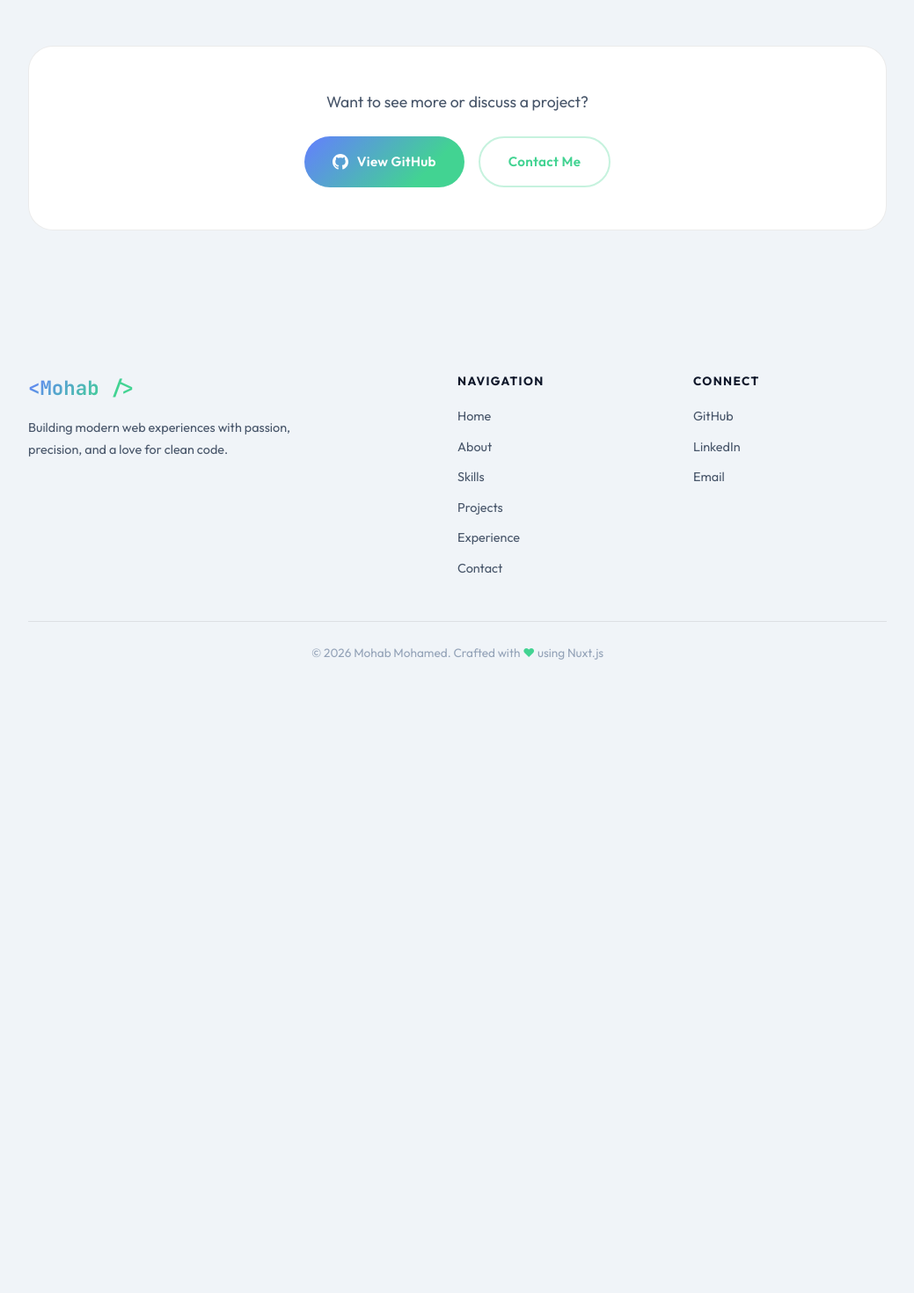
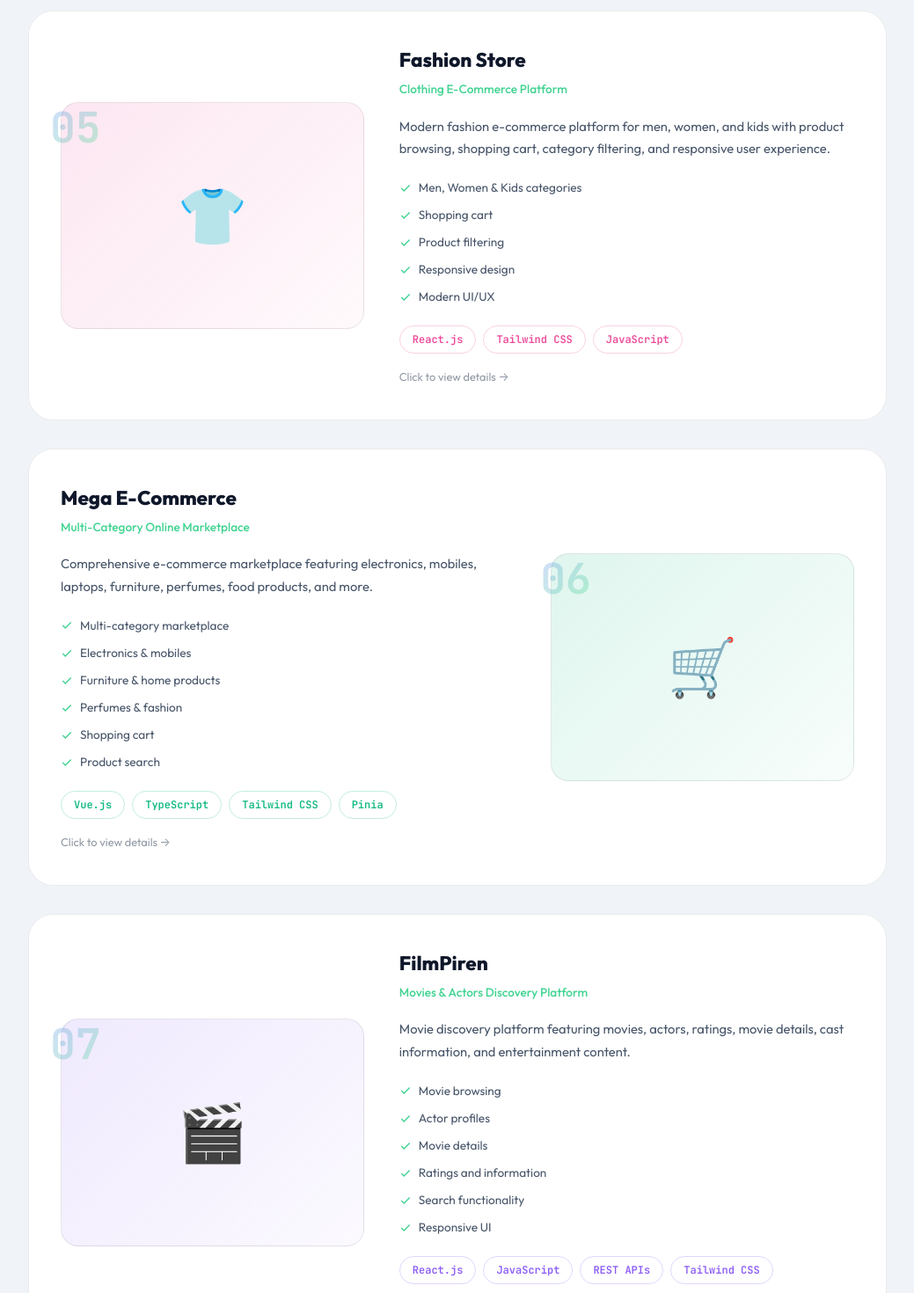
Before and after one commit to MohabMohamed72/CVportofolio, a Nuxt app: page /projects in a window 1280 px wide. Shown: the part 2420-3890 px from the top of the page at 88% size, without its empty margins (120-1159 px from the left). Before the commit the page ends 3204 px from the top, so only its background shows below. Built offline with nearby package versions, Linux system fonts and the light colour scheme.

Commit message:
update projects

```diff
--- a/composables/usePortfolioData.ts
+++ b/composables/usePortfolioData.ts
@@ -118,6 +118,7 @@
     {
       title: "HSE Safety Platform",
       subtitle: "Health, Safety & Environment",
+      link: "https://hse.techlabeg.com/",
       description:
         "HSE platform promoting safety awareness with service plans, subscription management, and comprehensive admin dashboard.",
       tech: [
@@ -176,10 +177,11 @@
         ],
       },
     },
-
     {
       title: "Orbit System",
       subtitle: "Engineering Company Management Platform",
+       link: "https://orbitconsults.com/",
+
       description:
         "Full dashboard + website for managing engineering projects, clients, reservations, and financial operations. Supports complete project lifecycle with real-time analytics.",
       tech: ["Vue 3", "TypeScript", "SCSS", "Pinia", "REST APIs", "Chart.js"],
@@ -300,6 +302,133 @@
         ],
       },
     },
+    {
+      title: "Fashion Store",
+      subtitle: "Clothing E-Commerce Platform",
+      link: "https://ecommerce8.netlify.app/",
+      description:
+        "Modern fashion e-commerce platform for men, women, and kids with product browsing, shopping cart, category filtering, and responsive user experience.",
+      tech: ["React.js", "Tailwind CSS", "JavaScript"],
+      features: [
+        "Men, Women & Kids categories",
+        "Shopping cart",
+        "Product filtering",
+        "Responsive design",
+        "Modern UI/UX",
+      ],
+      color: "#ec4899",
+      image: "👕",
+      details: {
+        overview:
+          "A responsive fashion e-commerce application built with React.js and Tailwind CSS. The platform provides a seamless shopping experience for men's, women's, and kids' clothing collections.",
+        highlights: [
+          "Modern responsive design for all devices",
+          "Category-based product browsing",
+          "Shopping cart functionality",
+          "Fast performance with React.js",
+          "Tailwind CSS powered UI",
+          "Clean and intuitive user experience",
+        ],
+        techStack: [
+          {
+            category: "Frontend",
+            items: ["React.js", "JavaScript"],
+          },
+          {
+            category: "Styling",
+            items: ["Tailwind CSS"],
+          },
+        ],
+      },
+    },
+    {
+      title: "Mega E-Commerce",
+      subtitle: "Multi-Category Online Marketplace",
+      link: "https://ecommerce759.netlify.app/",
+      description:
+        "Comprehensive e-commerce marketplace featuring electronics, mobiles, laptops, furniture, perfumes, food products, and more.",
+      tech: ["Vue.js", "TypeScript", "Tailwind CSS", "Pinia"],
+      features: [
+        "Multi-category marketplace",
+        "Electronics & mobiles",
+        "Furniture & home products",
+        "Perfumes & fashion",
+        "Shopping cart",
+        "Product search",
+      ],
+      color: "#10b981",
+      image: "🛒",
+      details: {
+        overview:
+          "A complete Vue.js e-commerce marketplace offering a wide range of products including mobiles, laptops, furniture, perfumes, food items, and other consumer products.",
+        highlights: [
+          "Multiple product categories",
+          "Product search and filtering",
+          "Responsive shopping experience",
+          "State management with Pinia",
+          "Modern Vue.js architecture",
+          "Optimized performance",
+        ],
+        techStack: [
+          {
+            category: "Frontend",
+            items: ["Vue.js", "TypeScript"],
+          },
+          {
+            category: "State Management",
+            items: ["Pinia"],
+          },
+          {
+            category: "Styling",
+            items: ["Tailwind CSS"],
+          },
+        ],
+      },
+    },
+    {
+      title: "FilmPiren",
+      subtitle: "Movies & Actors Discovery Platform",
+      link: "https://filmpiren.netlify.app/",
+      description:
+        "Movie discovery platform featuring movies, actors, ratings, movie details, cast information, and entertainment content.",
+      tech: ["React.js", "JavaScript", "REST APIs", "Tailwind CSS"],
+      features: [
+        "Movie browsing",
+        "Actor profiles",
+        "Movie details",
+        "Ratings and information",
+        "Search functionality",
+        "Responsive UI",
+      ],
+      color: "#8b5cf6",
+      image: "🎬",
+      details: {
+        overview:
+          "A movie and entertainment platform built with React.js that allows users to explore movies, actors, ratings, cast details, and other cinema-related information.",
+        highlights: [
+          "Movie catalog browsing",
+          "Actor and cast information",
+          "Detailed movie pages",
+          "Search functionality",
+          "API-driven content",
+          "Responsive modern design",
+        ],
+        techStack: [
+          {
+            category: "Frontend",
+            items: ["React.js", "JavaScript"],
+          },
+          {
+            category: "Data",
+            items: ["REST APIs", "Axios"],
+          },
+          {
+            category: "Styling",
+            items: ["Tailwind CSS"],
+          },
+        ],
+      },
+    },
   ];
 
   const education = {
--- a/pages/projects.vue
+++ b/pages/projects.vue
@@ -1,37 +1,41 @@
+<script setup>
+useHead({ title: "Projects" });
+const { projects } = usePortfolioData();
 
-<script setup>
-useHead({ title: 'Projects' })
-const { projects } = usePortfolioData()
-
-const selectedProject = ref(null)
+const selectedProject = ref(null);
 
 function openDialog(project) {
-  selectedProject.value = project
-  document.body.style.overflow = 'hidden'
+  selectedProject.value = project;
+  document.body.style.overflow = "hidden";
 }
 
 function closeDialog() {
-  selectedProject.value = null
-  document.body.style.overflow = ''
+  selectedProject.value = null;
+  document.body.style.overflow = "";
 }
 
 // Close on Escape key
 onMounted(() => {
-  window.addEventListener('keydown', (e) => {
-    if (e.key === 'Escape') closeDialog()
-  })
-})
+  window.addEventListener("keydown", (e) => {
+    if (e.key === "Escape") closeDialog();
+  });
+});
 onUnmounted(() => {
-  document.body.style.overflow = ''
-})
+  document.body.style.overflow = "";
+});
 </script>
 <template>
   <div class="page-projects">
     <section class="section">
       <div class="container">
         <span class="section-label">// Portfolio</span>
-        <h1 class="section-title">Featured <span class="gradient-text">Projects</span></h1>
-        <p class="section-subtitle">Real-world applications I've built — dashboards, platforms, and full-stack systems.</p>
+        <h1 class="section-title">
+          Featured <span class="gradient-text">Projects</span>
+        </h1>
+        <p class="section-subtitle">
+          Real-world applications I've built — dashboards, platforms, and
+          full-stack systems.
+        </p>
 
         <div class="projects-list">
           <div
@@ -41,7 +45,12 @@
             @click="openDialog(project)"
           >
             <div class="project-visual">
-              <div class="project-bg" :style="{ background: `linear-gradient(135deg, ${project.color}22, ${project.color}08)` }">
+              <div
+                class="project-bg"
+                :style="{
+                  background: `linear-gradient(135deg, ${project.color}22, ${project.color}08)`,
+                }"
+              >
                 <span class="project-emoji">{{ project.image }}</span>
               </div>
               <div class="project-number">0{{ i + 1 }}</div>
@@ -57,13 +66,30 @@
 
               <div class="project-features">
                 <span class="feature" v-for="f in project.features" :key="f">
-                  <svg width="14" height="14" viewBox="0 0 24 24" fill="none" stroke="currentColor" stroke-width="2.5"><polyline points="20 6 9 17 4 12"/></svg>
+                  <svg
+                    width="14"
+                    height="14"
+                    viewBox="0 0 24 24"
+                    fill="none"
+                    stroke="currentColor"
+                    stroke-width="2.5"
+                  >
+                    <polyline points="20 6 9 17 4 12" />
+                  </svg>
                   {{ f }}
                 </span>
               </div>
 
               <div class="project-tech">
-                <span class="tech-chip" v-for="t in project.tech" :key="t" :style="{ borderColor: project.color + '40', color: project.color }">
+                <span
+                  class="tech-chip"
+                  v-for="t in project.tech"
+                  :key="t"
+                  :style="{
+                    borderColor: project.color + '40',
+                    color: project.color,
+                  }"
+                >
                   {{ t }}
                 </span>
               </div>
@@ -77,8 +103,21 @@
         <div class="projects-cta">
           <p>Want to see more or discuss a project?</p>
           <div class="cta-actions">
-            <a href="https://github.com/MohabMohamed72" target="_blank" class="btn-primary">
-              <svg width="18" height="18" viewBox="0 0 24 24" fill="currentColor"><path d="M12 0c-6.626 0-12 5.373-12 12 0 5.302 3.438 9.8 8.207 11.387.599.111.793-.261.793-.577v-2.234c-3.338.726-4.033-1.416-4.033-1.416-.546-1.387-1.333-1.756-1.333-1.756-1.089-.745.083-.729.083-.729 1.205.084 1.839 1.237 1.839 1.237 1.07 1.834 2.807 1.304 3.492.997.107-.775.418-1.305.762-1.604-2.665-.305-5.467-1.334-5.467-5.931 0-1.311.469-2.381 1.236-3.221-.124-.303-.535-1.524.117-3.176 0 0 1.008-.322 3.301 1.23.957-.266 1.983-.399 3.003-.404 1.02.005 2.047.138 3.006.404 2.291-1.552 3.297-1.23 3.297-1.23.653 1.653.242 2.874.118 3.176.77.84 1.235 1.911 1.235 3.221 0 4.609-2.807 5.624-5.479 5.921.43.372.823 1.102.823 2.222v3.293c0 .319.192.694.801.576 4.765-1.589 8.199-6.086 8.199-11.386 0-6.627-5.373-12-12-12z"/></svg>
+            <a
+              href="https://github.com/MohabMohamed72"
+              target="_blank"
+              class="btn-primary"
+            >
+              <svg
+                width="18"
+                height="18"
+                viewBox="0 0 24 24"
+                fill="currentColor"
+              >
+                <path
+                  d="M12 0c-6.626 0-12 5.373-12 12 0 5.302 3.438 9.8 8.207 11.387.599.111.793-.261.793-.577v-2.234c-3.338.726-4.033-1.416-4.033-1.416-.546-1.387-1.333-1.756-1.333-1.756-1.089-.745.083-.729.083-.729 1.205.084 1.839 1.237 1.839 1.237 1.07 1.834 2.807 1.304 3.492.997.107-.775.418-1.305.762-1.604-2.665-.305-5.467-1.334-5.467-5.931 0-1.311.469-2.381 1.236-3.221-.124-.303-.535-1.524.117-3.176 0 0 1.008-.322 3.301 1.23.957-.266 1.983-.399 3.003-.404 1.02.005 2.047.138 3.006.404 2.291-1.552 3.297-1.23 3.297-1.23.653 1.653.242 2.874.118 3.176.77.84 1.235 1.911 1.235 3.221 0 4.609-2.807 5.624-5.479 5.921.43.372.823 1.102.823 2.222v3.293c0 .319.192.694.801.576 4.765-1.589 8.199-6.086 8.199-11.386 0-6.627-5.373-12-12-12z"
+                />
+              </svg>
               View GitHub
             </a>
             <NuxtLink to="/contact" class="btn-outline">Contact Me</NuxtLink>
@@ -90,19 +129,65 @@
     <!-- Project Detail Dialog -->
     <Teleport to="body">
       <Transition name="dialog">
-        <div v-if="selectedProject" class="dialog-backdrop" @click.self="closeDialog">
+        <div
+          v-if="selectedProject"
+          class="dialog-backdrop"
+          @click.self="closeDialog"
+        >
           <div class="dialog" role="dialog" :aria-label="selectedProject.title">
             <!-- Header -->
-            <div class="dialog-header" :style="{ borderBottomColor: selectedProject.color + '30' }">
+            <div
+              class="dialog-header"
+              :style="{ borderBottomColor: selectedProject.color + '30' }"
+            >
               <div class="dialog-title-row">
                 <span class="dialog-emoji">{{ selectedProject.image }}</span>
                 <div>
-                  <h2 class="dialog-title">{{ selectedProject.title }}</h2>
-                  <span class="dialog-subtitle" :style="{ color: selectedProject.color }">{{ selectedProject.subtitle }}</span>
+                  <div>
+                    <h2 class="dialog-title">{{ selectedProject.title }}</h2>
+                    <span
+                      class="dialog-subtitle"
+                      :style="{ color: selectedProject.color }"
+                      >{{ selectedProject.subtitle }}</span
+                    >
+                  </div>
+                  <NuxtLink
+                    :to="selectedProject.link"
+                    target="_blank"
+                    class="dialog-link"
+                    :style="{ color: selectedProject.color }"
+                  >
+                    View Project
+                    <svg
+                      width="14"
+                      height="14"
+                      viewBox="0 0 24 24"
+                      fill="none"
+                      stroke="currentColor"
+                      stroke-width="2.5"
+                    >
+                      <polyline points="9 18 15 12 9 6" />
+                    </svg>
+                  </NuxtLink>
                 </div>
               </div>
-              <button class="dialog-close" @click="closeDialog" aria-label="Close">
-                <svg width="20" height="20" viewBox="0 0 24 24" fill="none" stroke="currentColor" stroke-width="2.5"><line x1="18" y1="6" x2="6" y2="18"/><line x1="6" y1="6" x2="18" y2="18"/></svg>
+
+              <button
+                class="dialog-close"
+                @click="closeDialog"
+                aria-label="Close"
+              >
+                <svg
+                  width="20"
+                  height="20"
+                  viewBox="0 0 24 24"
+                  fill="none"
+                  stroke="currentColor"
+                  stroke-width="2.5"
+                >
+                  <line x1="18" y1="6" x2="6" y2="18" />
+                  <line x1="6" y1="6" x2="18" y2="18" />
+                </svg>
               </button>
             </div>
 
@@ -111,7 +196,9 @@
               <!-- Overview -->
               <div class="dialog-section">
                 <h3 class="dialog-section-title">Overview</h3>
-                <p class="dialog-overview">{{ selectedProject.details.overview }}</p>
+                <p class="dialog-overview">
+                  {{ selectedProject.details.overview }}
+                </p>
               </div>
 
               <!-- Key Highlights -->
@@ -119,7 +206,17 @@
                 <h3 class="dialog-section-title">Key Highlights</h3>
                 <ul class="dialog-highlights">
                   <li v-for="h in selectedProject.details.highlights" :key="h">
-                    <svg width="14" height="14" viewBox="0 0 24 24" fill="none" stroke="currentColor" stroke-width="2.5" :style="{ color: selectedProject.color }"><polyline points="20 6 9 17 4 12"/></svg>
+                    <svg
+                      width="14"
+                      height="14"
+                      viewBox="0 0 24 24"
+                      fill="none"
+                      stroke="currentColor"
+                      stroke-width="2.5"
+                      :style="{ color: selectedProject.color }"
+                    >
+                      <polyline points="20 6 9 17 4 12" />
+                    </svg>
                     {{ h }}
                   </li>
                 </ul>
@@ -129,15 +226,23 @@
               <div class="dialog-section">
                 <h3 class="dialog-section-title">Tech Stack</h3>
                 <div class="dialog-tech-grid">
-                  <div class="tech-group" v-for="group in selectedProject.details.techStack" :key="group.category">
+                  <div
+                    class="tech-group"
+                    v-for="group in selectedProject.details.techStack"
+                    :key="group.category"
+                  >
                     <span class="tech-group-label">{{ group.category }}</span>
                     <div class="tech-group-chips">
                       <span
                         class="tech-chip"
                         v-for="item in group.items"
                         :key="item"
-                        :style="{ borderColor: selectedProject.color + '40', color: selectedProject.color }"
-                      >{{ item }}</span>
+                        :style="{
+                          borderColor: selectedProject.color + '40',
+                          color: selectedProject.color,
+                        }"
+                        >{{ item }}</span
+                      >
                     </div>
                   </div>
                 </div>
@@ -150,9 +255,16 @@
   </div>
 </template>
 
-
 <style scoped>
-.page-projects { padding-top: 100px; }
+.dialog-link {
+  color: white !important;
+  display: flex;
+  flex-direction: row;
+  align-items: center;
+}
+.page-projects {
+  padding-top: 100px;
+}
 
 .projects-list {
   margin-top: 56px;
@@ -184,7 +296,9 @@
   direction: ltr;
 }
 
-.project-visual { position: relative; }
+.project-visual {
+  position: relative;
+}
 .project-bg {
   aspect-ratio: 4/3;
   border-radius: var(--radius-lg);
@@ -193,7 +307,9 @@
   justify-content: center;
   border: 1px solid var(--border);
 }
-.project-emoji { font-size: 4rem; }
+.project-emoji {
+  font-size: 4rem;
+}
 .project-number {
   position: absolute;
   top: -12px;
@@ -207,8 +323,13 @@
   opacity: 0.3;
 }
 
-.project-header { margin-bottom: 16px; }
-.project-header h2 { font-size: 1.4rem; font-weight: 800; }
+.project-header {
+  margin-bottom: 16px;
+}
+.project-header h2 {
+  font-size: 1.4rem;
+  font-weight: 800;
+}
 .project-sub {
   font-size: 0.85rem;
   color: var(--primary);
@@ -233,7 +354,10 @@
   font-size: 0.85rem;
   color: var(--text-secondary);
 }
-.feature svg { color: var(--primary); flex-shrink: 0; }
+.feature svg {
+  color: var(--primary);
+  flex-shrink: 0;
+}
 .project-tech {
   display: flex;
   flex-wrap: wrap;
@@ -256,7 +380,9 @@
   opacity: 0.6;
   transition: opacity 0.2s;
 }
-.project-card:hover .view-details-hint { opacity: 1; }
+.project-card:hover .view-details-hint {
+  opacity: 1;
+}
 
 .projects-cta {
   text-align: center;
@@ -315,7 +441,9 @@
   align-items: center;
   gap: 16px;
 }
-.dialog-emoji { font-size: 2.4rem; }
+.dialog-emoji {
+  font-size: 2.4rem;
+}
 .dialog-title {
   font-size: 1.3rem;
   font-weight: 800;
@@ -381,7 +509,10 @@
   color: var(--text-secondary);
   line-height: 1.6;
 }
-.dialog-highlights li svg { margin-top: 3px; flex-shrink: 0; }
+.dialog-highlights li svg {
+  margin-top: 3px;
+  flex-shrink: 0;
+}
 
 .dialog-tech-grid {
   display: flex;
@@ -410,21 +541,51 @@
 
 /* ── Transition ── */
 .dialog-enter-active,
-.dialog-leave-active { transition: opacity 0.2s ease; }
+.dialog-leave-active {
+  transition: opacity 0.2s ease;
+}
 .dialog-enter-active .dialog,
-.dialog-leave-active .dialog { transition: transform 0.2s ease, opacity 0.2s ease; }
+.dialog-leave-active .dialog {
+  transition:
+    transform 0.2s ease,
+    opacity 0.2s ease;
+}
 .dialog-enter-from,
-.dialog-leave-to { opacity: 0; }
+.dialog-leave-to {
+  opacity: 0;
+}
 .dialog-enter-from .dialog,
-.dialog-leave-to .dialog { transform: translateY(16px); opacity: 0; }
+.dialog-leave-to .dialog {
+  transform: translateY(16px);
+  opacity: 0;
+}
 
 @media (max-width: 768px) {
-  .project-card { grid-template-columns: 1fr; }
-  .project-card:nth-child(even) { direction: ltr; }
-  .cta-actions { flex-direction: column; align-items: center; }
-  .dialog-backdrop { padding: 12px; align-items: flex-end; }
-  .dialog { max-height: 90vh; border-radius: var(--radius-xl) var(--radius-xl) 0 0; }
-  .tech-group { flex-direction: column; gap: 6px; }
-  .tech-group-label { min-width: unset; padding-top: 0; }
+  .project-card {
+    grid-template-columns: 1fr;
+  }
+  .project-card:nth-child(even) {
+    direction: ltr;
+  }
+  .cta-actions {
+    flex-direction: column;
+    align-items: center;
+  }
+  .dialog-backdrop {
+    padding: 12px;
+    align-items: flex-end;
+  }
+  .dialog {
+    max-height: 90vh;
+    border-radius: var(--radius-xl) var(--radius-xl) 0 0;
+  }
+  .tech-group {
+    flex-direction: column;
+    gap: 6px;
+  }
+  .tech-group-label {
+    min-width: unset;
+    padding-top: 0;
+  }
 }
 </style>
```
